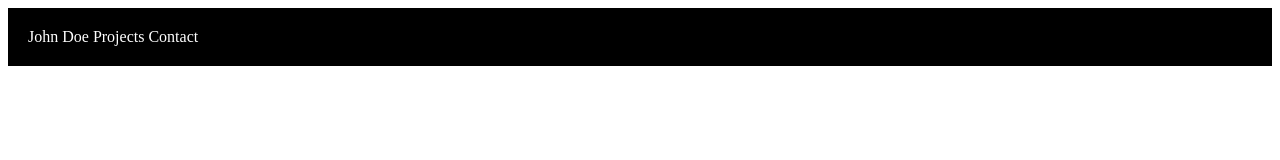
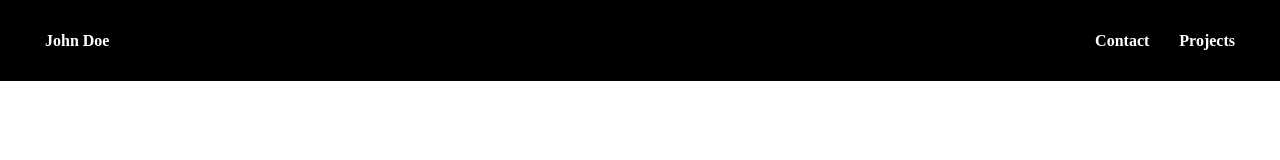
Before and after one commit to BizzNEST/collaboration-repository-c, a plain HTML site: page index.html in a window 1280 px wide. Drawn offline with Linux system fonts and the light colour scheme.

Commit message:
feat(style.css, index.html)
Style the header, to match the figma design

```diff
--- a/css/style.css
+++ b/css/style.css
@@ -1,11 +1,32 @@
+body {
+    margin: 0;
+    padding: 0;
+}
+
 a {
   color: #ffffff;
   text-decoration: none;
+  margin-right: 45px;
+  margin-left: 45px;
+  font-size: 16px;
+  font-weight: 600;
 }
 
 .navbar {
   background-color: #000000;
-  padding: 20px;
+  height: 81px;
   margin: 0px;
-  text-align: left;
+  display: flex;
+  justify-content: left;
+  align-items: center;
 }
+
+.contact-link {
+    margin-left: auto;
+    margin-right: 30px;
+}
+
+.projects-link {
+    margin-right: 45px;
+    margin-left: 0px;
+}
--- a/index.html
+++ b/index.html
@@ -4,12 +4,13 @@
     <meta charset="UTF-8">
     <title>collaboration-repository-c</title>
     <link rel="stylesheet" href="css/style.css">
+    <link rel="preconnect" href="https://fonts.googleapis.com">
 </head>
 <body>
     <div class="navbar">
         <a href="#target-to-be-defined" class="name-link">John Doe</a>
+        <a href="#target-to-be-defined" class="contact-link">Contact</a>
         <a href="#target-to-be-defined" class="projects-link">Projects</a>
-        <a href="#target-to-be-defined" class="contact-link">Contact</a>
     </div>
 </body>
 </html>
```
